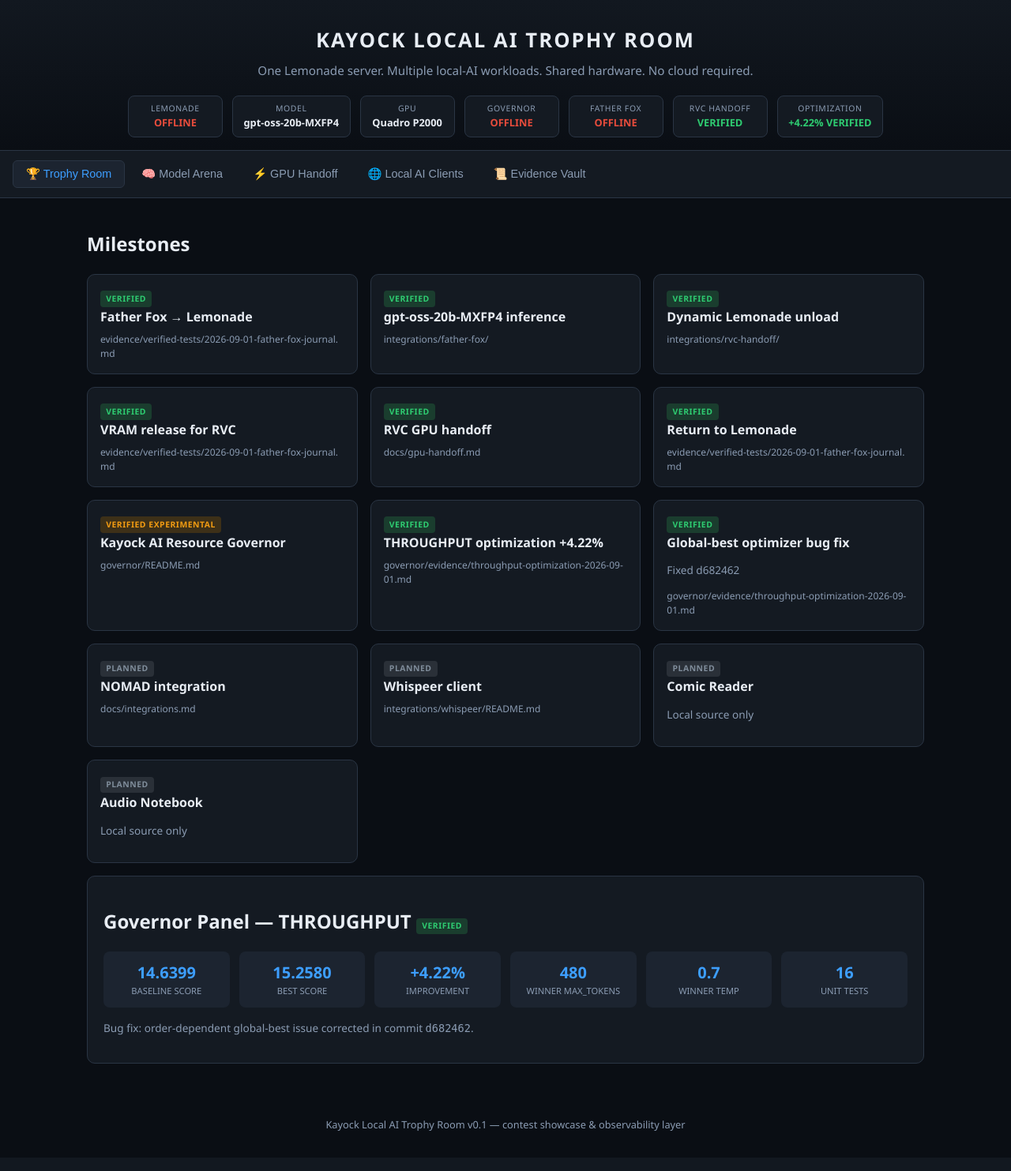
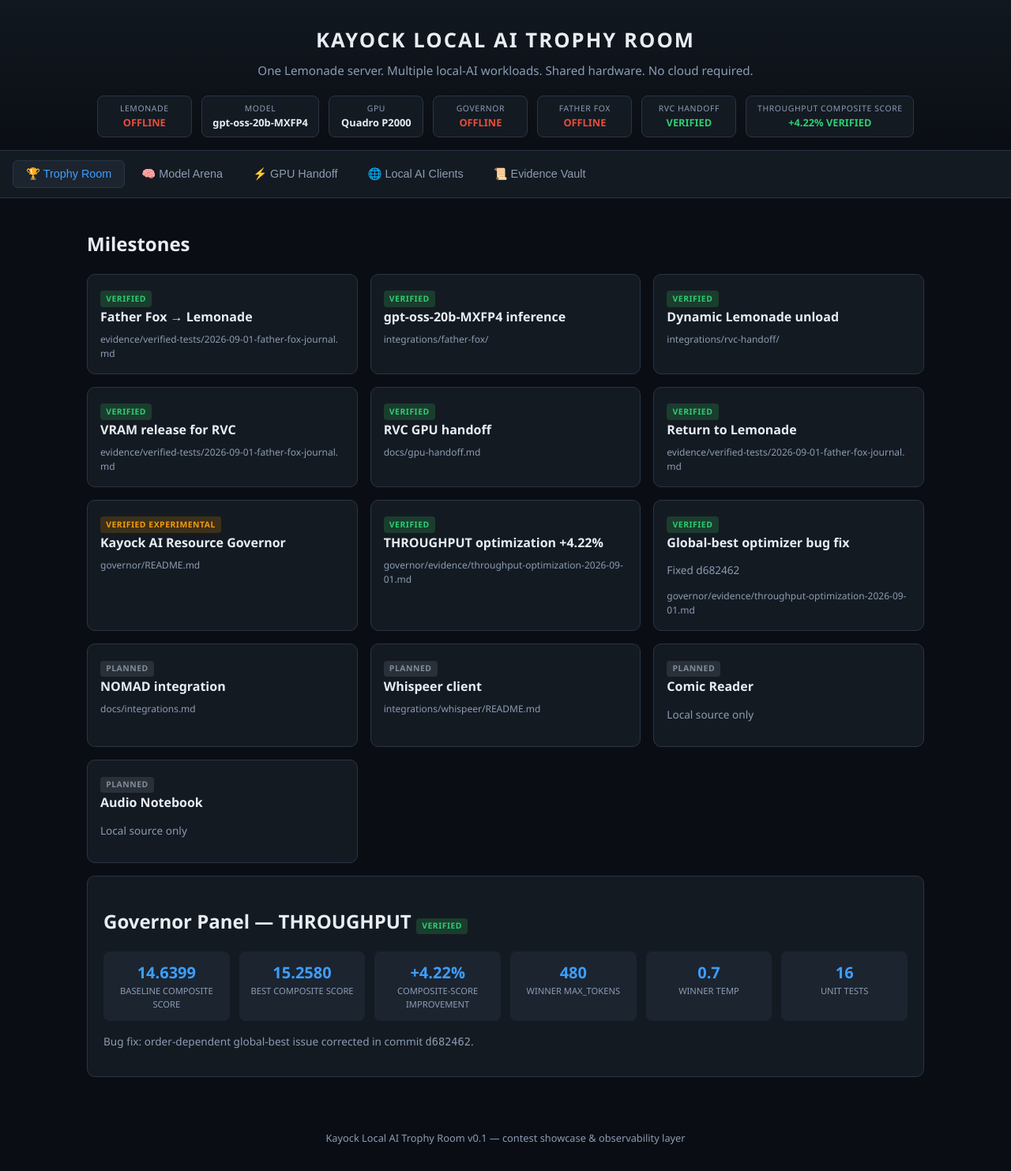
Before and after one commit to kayock/kayock-shared-local-ai, a FastAPI app: page / in a window 1280 px wide. Shown: the whole page at 79% size. Before the commit the page ends 1432 px from the top, so only its background shows below. Run offline with FastAPI, Linux system fonts and the light colour scheme; data that the repository does not hold is empty.

Commit message:
Label Trophy Room optimizer metric precisely

```diff
--- a/trophy-room/templates/index.html
+++ b/trophy-room/templates/index.html
@@ -19,7 +19,7 @@
     <div class="summary-chip"><div class="label">Governor</div><div class="value" id="live-governor">…</div></div>
     <div class="summary-chip"><div class="label">Father Fox</div><div class="value" id="live-father-fox">…</div></div>
     <div class="summary-chip"><div class="label">RVC Handoff</div><div class="value online">VERIFIED</div></div>
-    <div class="summary-chip"><div class="label">Optimization</div><div class="value online">+{{ throughput.improvement_pct }}% VERIFIED</div></div>
+    <div class="summary-chip"><div class="label">THROUGHPUT composite score</div><div class="value online">+{{ throughput.improvement_pct }}% VERIFIED</div></div>
   </div>
 </header>
 
@@ -50,9 +50,9 @@
   <div class="governor-panel">
     <h2>Governor Panel — THROUGHPUT <span class="badge badge-verified">VERIFIED</span></h2>
     <div class="metrics-grid">
-      <div class="metric"><div class="val">{{ "%.4f"|format(governor.throughput.baseline_score) }}</div><div class="lbl">Baseline score</div></div>
-      <div class="metric"><div class="val">{{ "%.4f"|format(governor.throughput.best_score) }}</div><div class="lbl">Best score</div></div>
-      <div class="metric"><div class="val">+{{ governor.throughput.improvement_pct }}%</div><div class="lbl">Improvement</div></div>
+      <div class="metric"><div class="val">{{ "%.4f"|format(governor.throughput.baseline_score) }}</div><div class="lbl">Baseline composite score</div></div>
+      <div class="metric"><div class="val">{{ "%.4f"|format(governor.throughput.best_score) }}</div><div class="lbl">Best composite score</div></div>
+      <div class="metric"><div class="val">+{{ governor.throughput.improvement_pct }}%</div><div class="lbl">Composite-score improvement</div></div>
       <div class="metric"><div class="val">{{ governor.throughput.winner.max_tokens }}</div><div class="lbl">Winner max_tokens</div></div>
       <div class="metric"><div class="val">{{ governor.throughput.winner.temperature }}</div><div class="lbl">Winner temp</div></div>
       <div class="metric"><div class="val">{{ governor.test_count }}</div><div class="lbl">Unit tests</div></div>
@@ -90,7 +90,7 @@
       <tr><th>Metric</th><th>Value</th></tr>
       <tr><td>TTFT</td><td>{{ "%.2f"|format(throughput.winner_ttft) }} s</td></tr>
       <tr><td>TPS</td><td>{{ "%.2f"|format(throughput.winner_tps) }}</td></tr>
-      <tr><td>Score</td><td>{{ "%.4f"|format(throughput.best_score) }}</td></tr>
+      <tr><td>Composite score</td><td>{{ "%.4f"|format(throughput.best_score) }}</td></tr>
     </table>
   </div>
 </section>
@@ -156,7 +156,7 @@
 
   <h3>THROUGHPUT Candidate Decisions (corrected run)</h3>
   <table>
-    <tr><th>max_tokens</th><th>temp</th><th>Score</th><th>Decision</th></tr>
+    <tr><th>max_tokens</th><th>temp</th><th>Composite score</th><th>Decision</th></tr>
     {% for c in throughput.candidates %}
     <tr>
       <td>{{ c.max_tokens }}</td>
@@ -170,7 +170,7 @@
   {% if governor.last_decisions %}
   <h3>SQLite Decision Log (live read)</h3>
   <table>
-    <tr><th>Config</th><th>Score</th><th>TTFT</th><th>TPS</th><th>Decision</th></tr>
+    <tr><th>Config</th><th>Composite score</th><th>TTFT</th><th>TPS</th><th>Decision</th></tr>
     {% for d in governor.last_decisions %}
     <tr>
       <td>{{ d.config }}</td>
```
